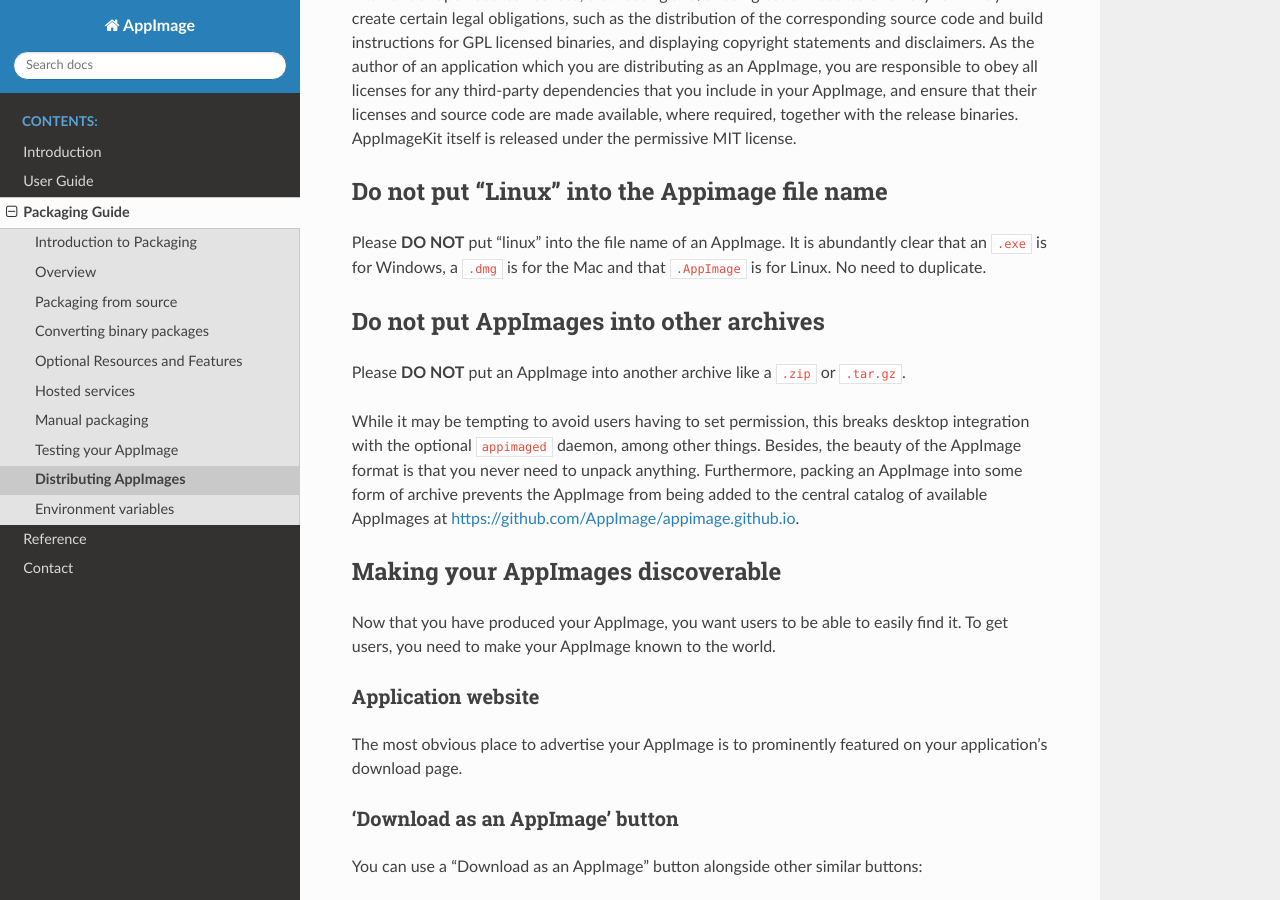
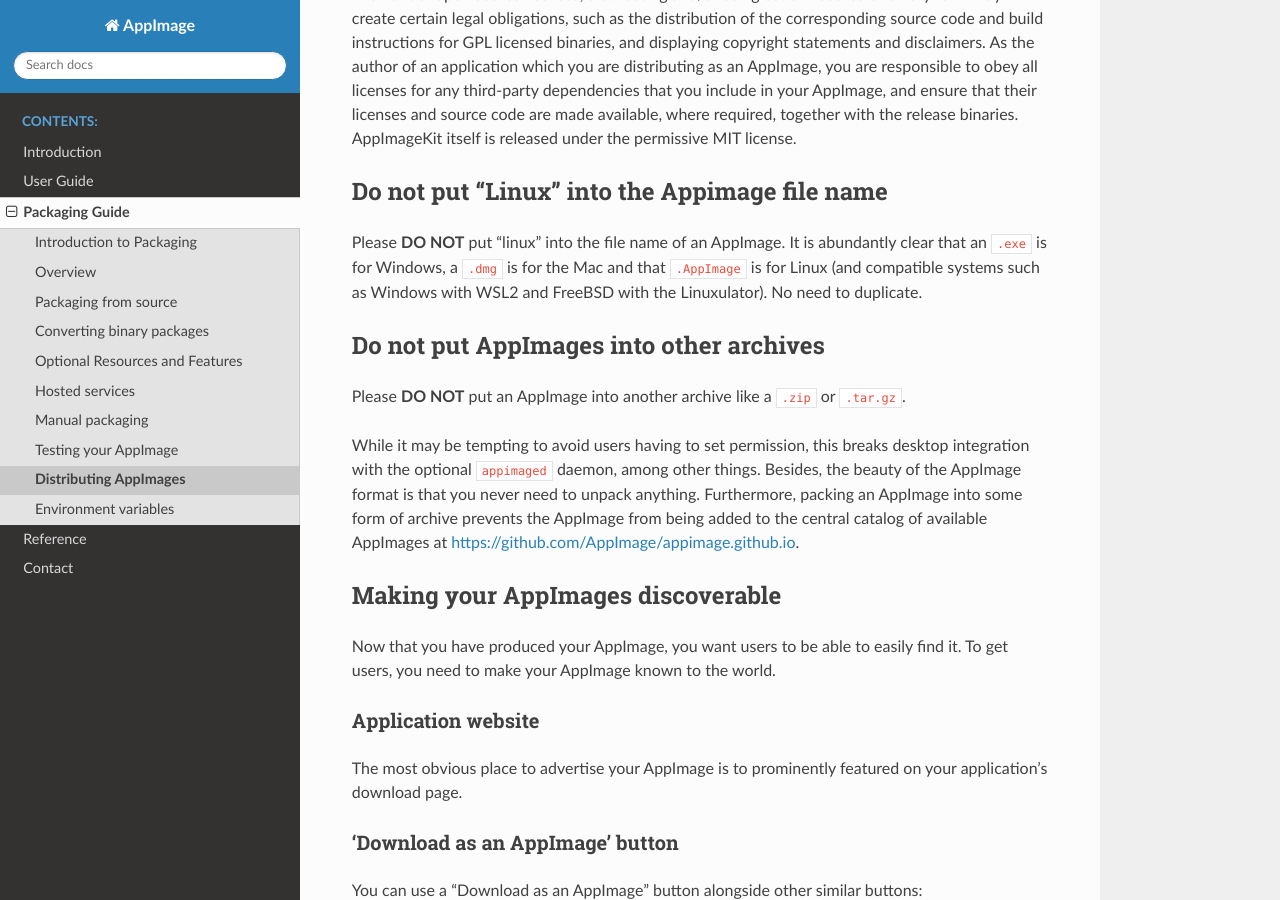
Before and after one commit to AppImage/docs.appimage.org, a Sphinx documentation site: the page built from source/packaging-guide/distribution.rst, in a window 1280 px wide and 900 px high, scrolled down 1478 px. Built offline with Sphinx 7.4.7 and the Read the Docs theme 2.0.0, drawn with Linux system fonts in a browser that asks for light colours.

Commit message:
WSL2, Linuxulator

```diff
--- a/source/packaging-guide/distribution.rst
+++ b/source/packaging-guide/distribution.rst
@@ -53,7 +53,7 @@
 Do not put "Linux" into the Appimage file name
 ----------------------------------------------
 
-Please **DO NOT** put "linux" into the file name of an AppImage. It is abundantly clear that an :code:`.exe` is for Windows, a :code:`.dmg` is for the Mac and that :code:`.AppImage` is for Linux. No need to duplicate.
+Please **DO NOT** put "linux" into the file name of an AppImage. It is abundantly clear that an :code:`.exe` is for Windows, a :code:`.dmg` is for the Mac and that :code:`.AppImage` is for Linux (and compatible systems such as Windows with WSL2 and FreeBSD with the Linuxulator). No need to duplicate.
 
 .. _ref-no-appimages-in-archives:
 
```
